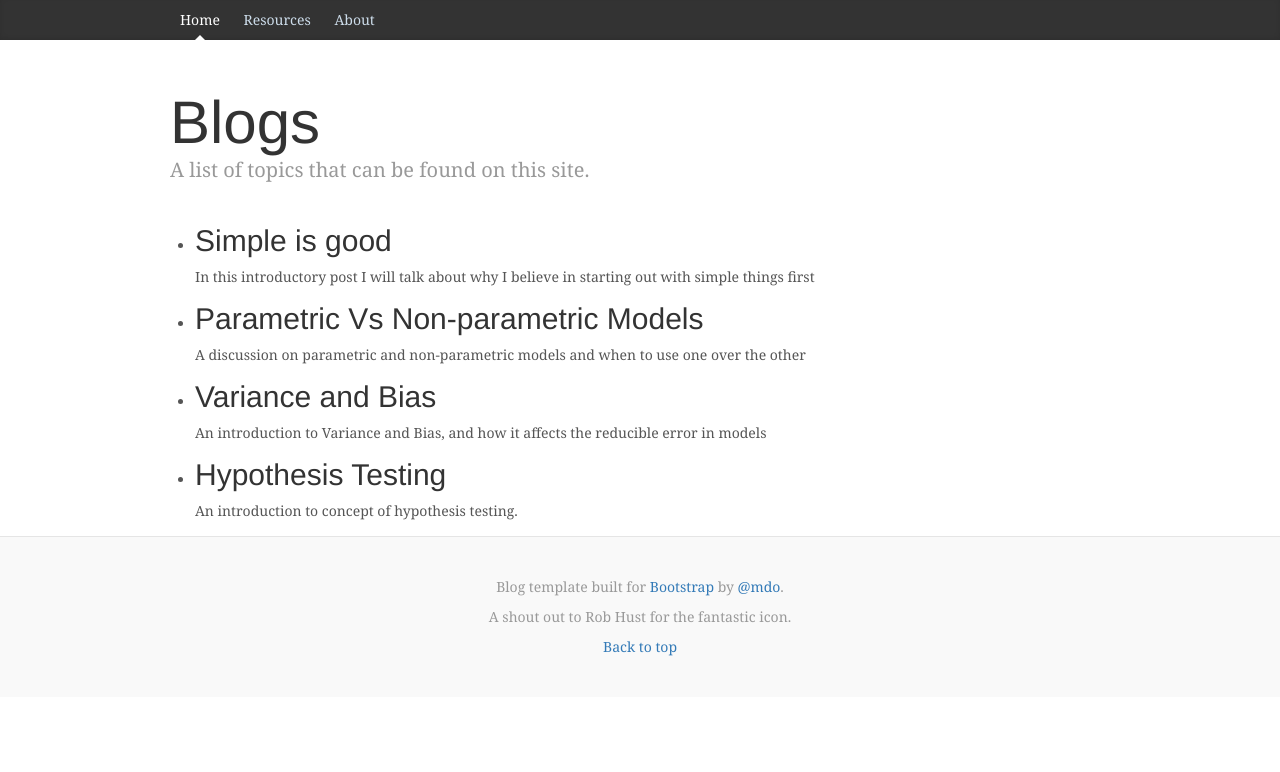
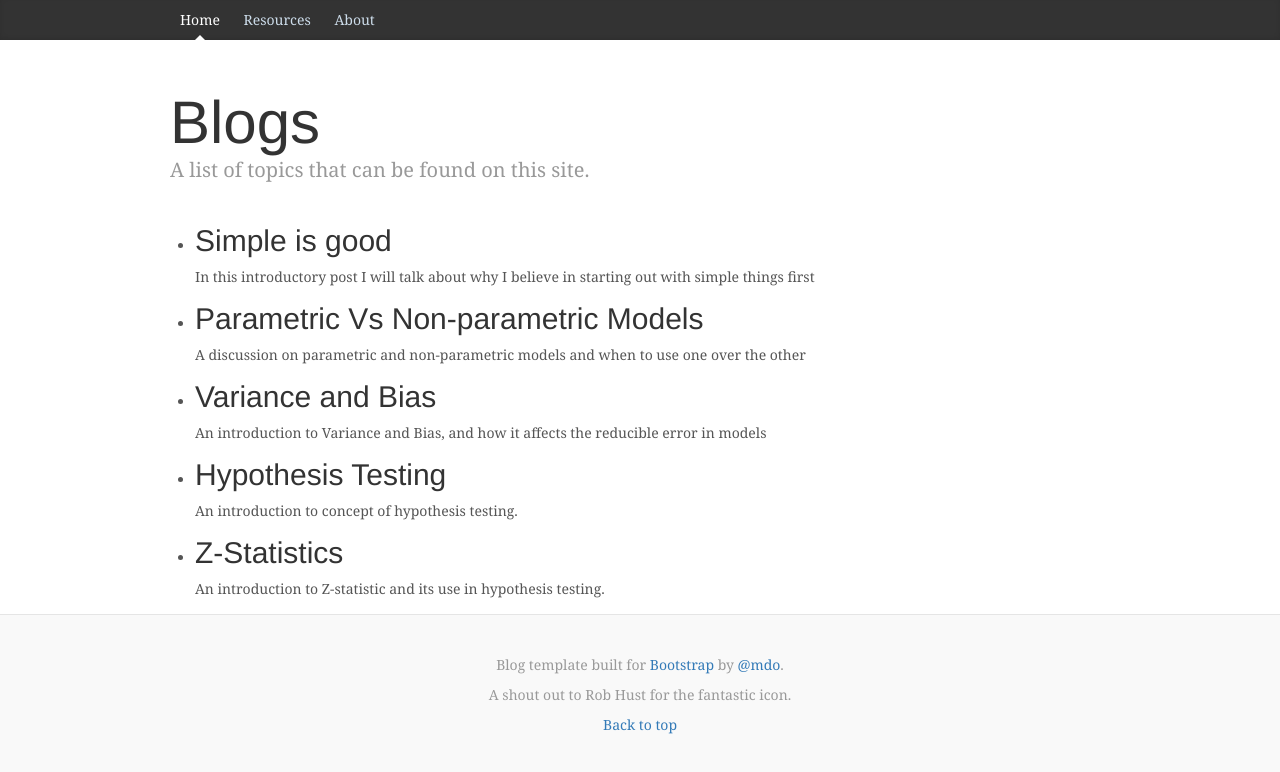
Before and after one commit to monkeydunkey/monkeydunkey.github.io, a plain HTML site: page bloglist.html in a window 1280 px wide. Drawn offline with nearby package versions, Linux system fonts and the light colour scheme.

Commit message:
updating blog list

```diff
--- a/bloglist.html
+++ b/bloglist.html
@@ -52,6 +52,9 @@
                 <li>
                   <a href="blog/HypothesisTesting.html"><h2>Hypothesis Testing</h2></a> An introduction to concept of hypothesis testing.
                 </li>
+		<li>
+		  <a href="https://github.com/monkeydunkey/monkeydunkey.github.io/blob/master/blog/Z-Statistic.ipynb"><h2>Z-Statistics</h2></a> An introduction to Z-statistic and its use in hypothesis testing.
+		</li>
               </ul>
             </div><!-- /.row -->
 
```
